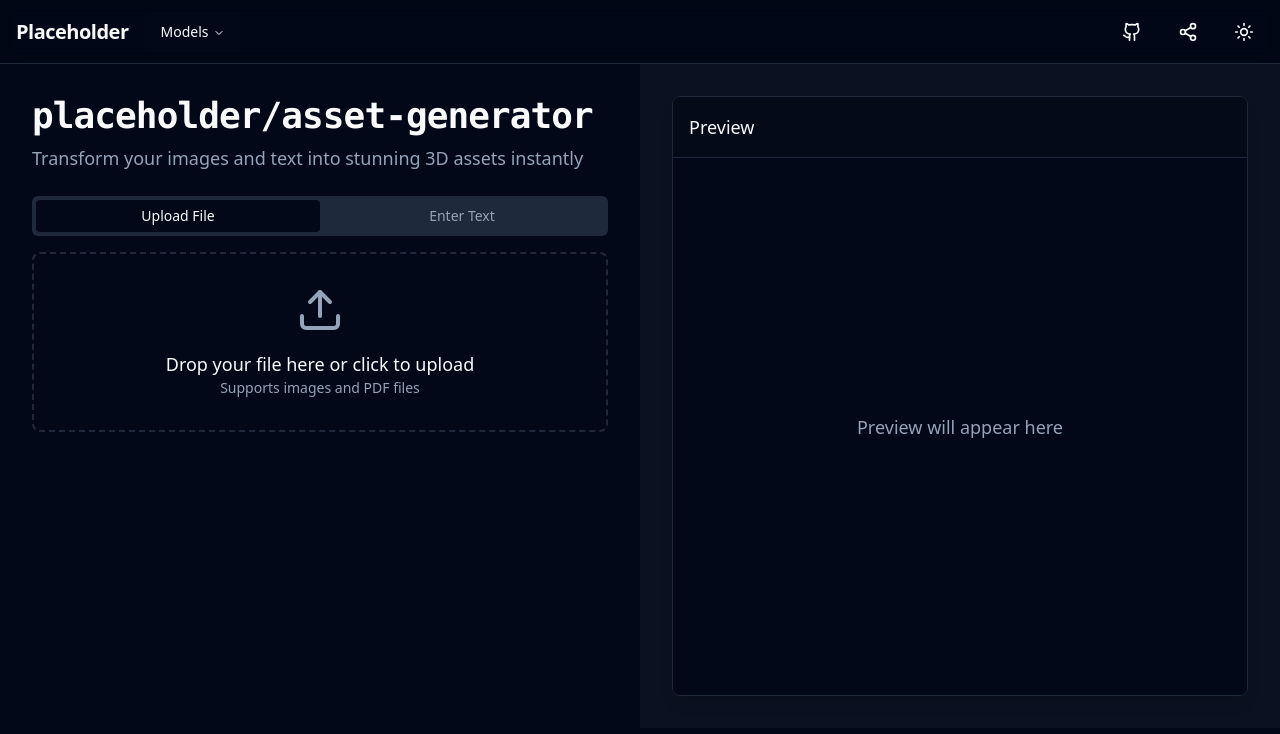
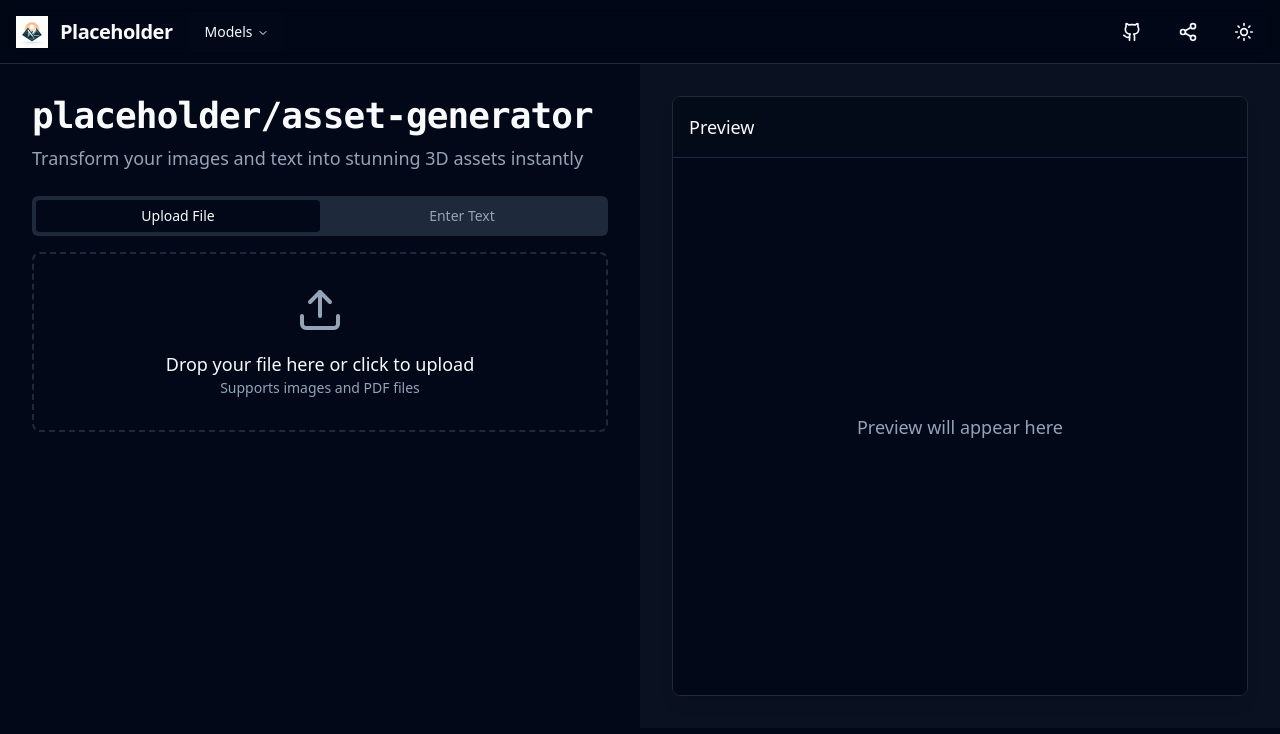
Before and after one commit to jurmy24/placeholder, a React (Vite) app: page / in a window 1280 px wide. Shown: the top 734 px of the page. Built offline with nearby package versions, Linux system fonts and the light colour scheme.

Commit message:
Add logo next to name
Set the specified image as the logo next to the application name in the navigation menu.
[skip gpt_engineer]

```diff
--- a/src/pages/Index.tsx
+++ b/src/pages/Index.tsx
@@ -66,7 +66,14 @@ const Index = () => {
       {/* Menu Bar */}
       <div className="fixed top-0 left-0 right-0 z-50 flex h-16 items-center justify-between border-b border-border bg-background/95 px-4 backdrop-blur supports-[backdrop-filter]:bg-background/60">
         <div className="flex items-center space-x-4">
-          <div className="text-xl font-bold tracking-tight">Placeholder</div>
+          <div className="flex items-center space-x-3">
+            <img
+              src="/lovable-uploads/b3a3d13e-9c8a-4e56-baf8-7dbee5c4d9c5.png"
+              alt="Logo"
+              className="h-8 w-8"
+            />
+            <div className="text-xl font-bold tracking-tight">Placeholder</div>
+          </div>
           <NavigationMenu>
             <NavigationMenuList>
               <NavigationMenuItem>
```
Also changed, not shown: public/lovable-uploads/b3a3d13e-9c8a-4e56-baf8-7dbee5c4d9c5.png (added).
